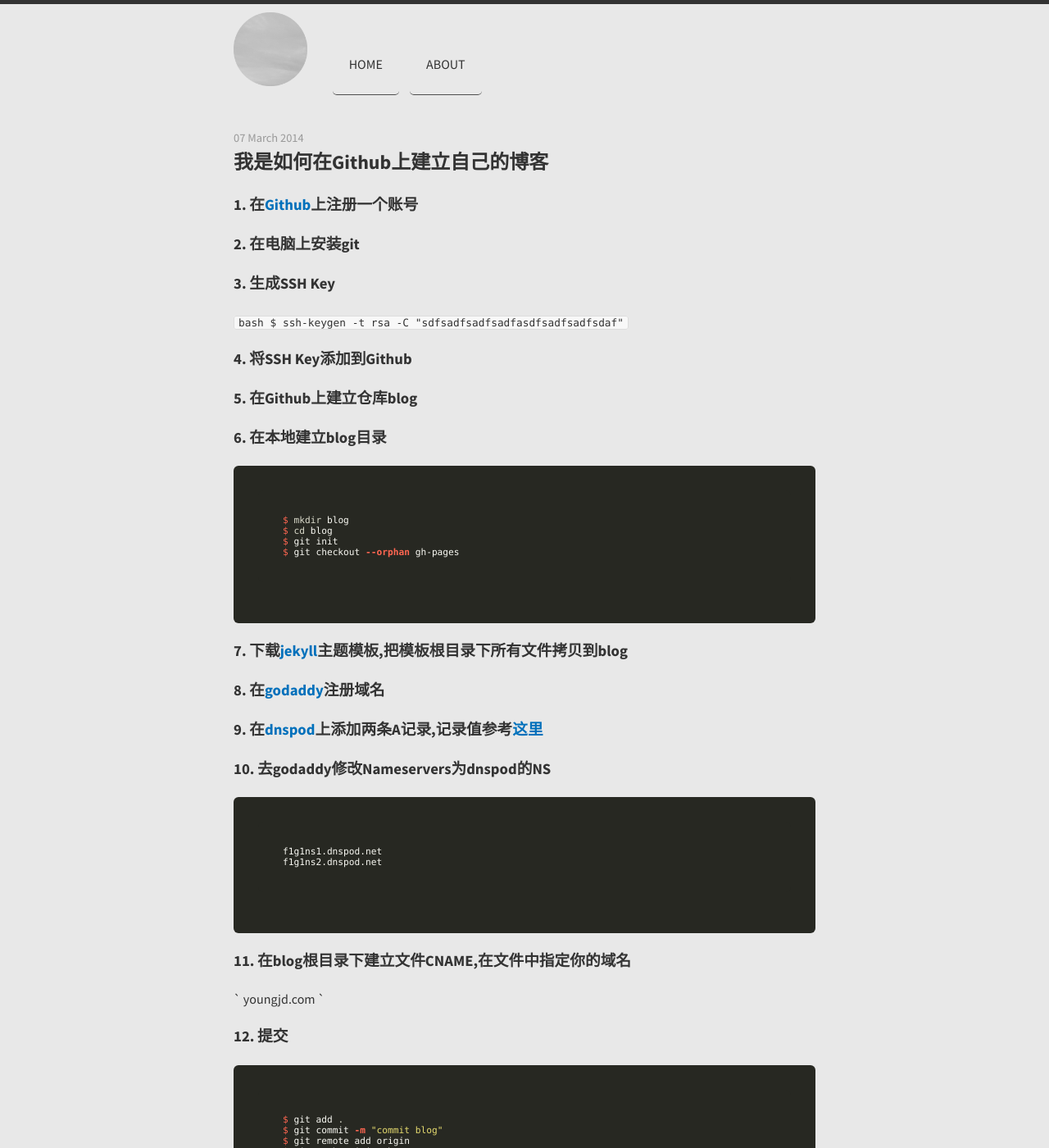
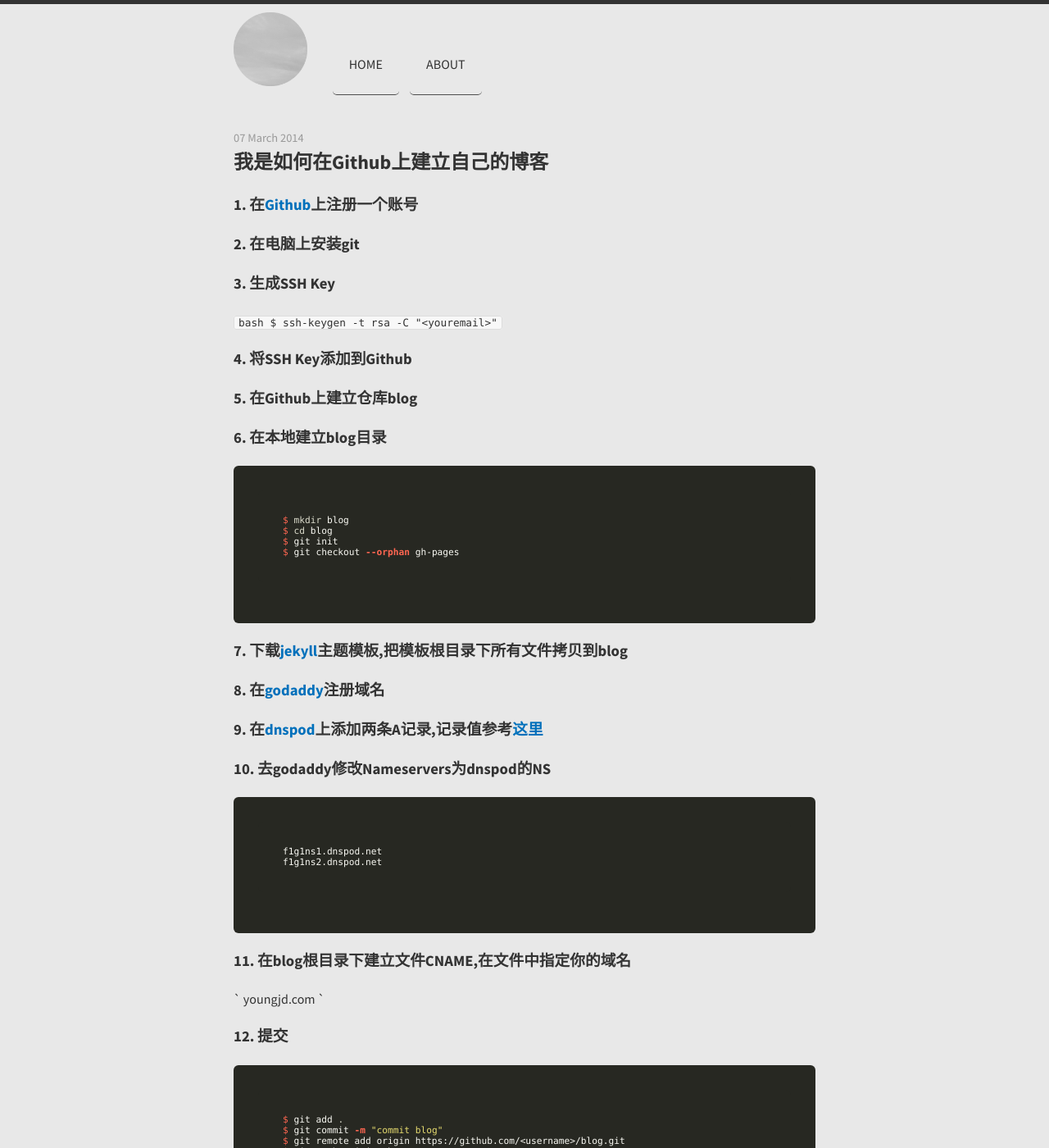
Before and after one commit to Humor-er/yjdblog, a Jekyll site: the page built from _posts/2014-03-07-demo-post.md, in a window 1280 px wide and 1400 px high. Shown: the whole window at 82% size. Built offline with Jekyll 4.4.1, drawn with Linux system fonts in a browser that asks for light colours; nearby versions of some CDN libraries; Markdown is read by kramdown in place of the engine named in the settings.

Commit message:
Update 2014-03-07-demo-post.md

````diff
--- a/_posts/2014-03-07-demo-post.md
+++ b/_posts/2014-03-07-demo-post.md
@@ -8,7 +8,7 @@ title: 我是如何在Github上建立自己的博客
 ###3. 生成SSH Key
 
 `bash
-$ ssh-keygen -t rsa -C "sdfsadfsadfsadfasdfsadfsadfsdaf"
+$ ssh-keygen -t rsa -C "<youremail>"
 `
 
 ###4. 将SSH Key添加到Github
@@ -43,7 +43,7 @@ youngjd.com
 ```bash
 $ git add .
 $ git commit -m "commit blog"
-$ git remote add origin
+$ git remote add origin https://github.com/<username>/blog.git
 $ git push origin gh-pages
 ```
 
````
